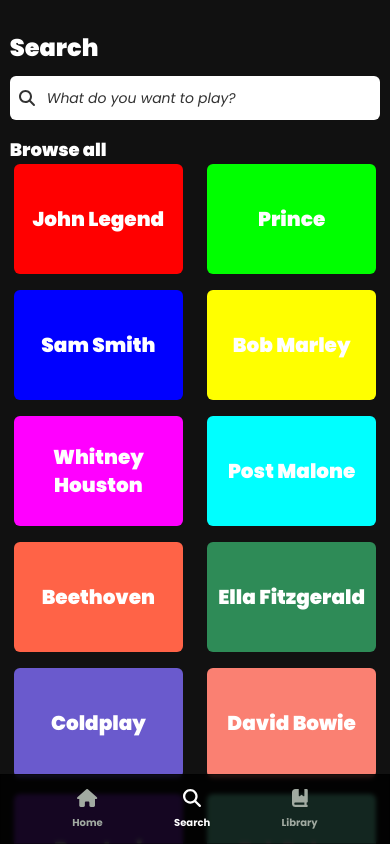
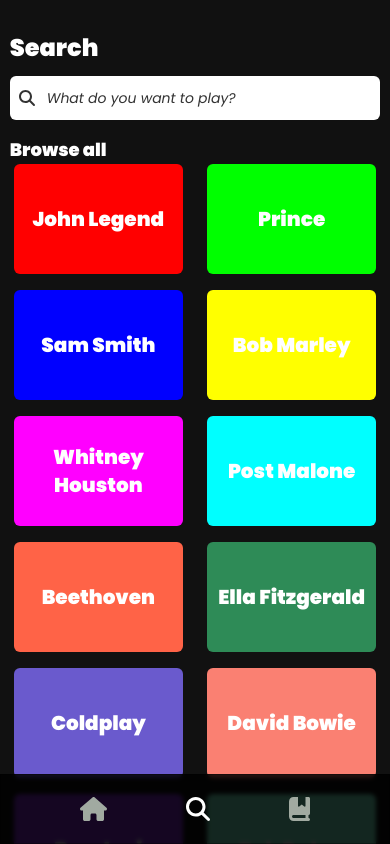
Before and after one commit to clinton401/Audiovista, a React (Vite) app: page /search in a window 390 px wide. Built offline with nearby package versions, Linux system fonts and the light colour scheme; no server answers; a web font is replaced by a local one.

Commit message:
removed the text under the navigation in navbar mobile

```diff
--- a/src/Layout/Navbar.jsx
+++ b/src/Layout/Navbar.jsx
@@ -436,22 +436,22 @@
           className="flex gap-2 flex-col justify-center items-center text-tGray 	font-bold transition-all duration-300 hover:text-white"
           to="/"
         >
-          <FontAwesomeIcon icon={faHouse} className="text-lg" />
-          <h2 className="text-ssm">Home</h2>
+          <FontAwesomeIcon icon={faHouse} className="text-2xl" />
+          {/* <h2 className="text-ssm">Home</h2> */}
         </NavLink>
         <NavLink
           className="flex gap-2 flex-col justify-center items-center text-tGray 	font-bold transition-all duration-300 hover:text-white"
           to="/search"
         >
-          <FontAwesomeIcon icon={faMagnifyingGlass} className="text-lg" />
-          <h2 className="text-ssm">Search</h2>
+          <FontAwesomeIcon icon={faMagnifyingGlass} className="text-2xl" />
+          {/* <h2 className="text-ssm">Search</h2> */}
         </NavLink>
         <NavLink
           className="flex gap-2 flex-col justify-center items-center text-tGray 	font-bold transition-all duration-300 hover:text-white"
           to="/library"
         >
-          <FontAwesomeIcon icon={faBookBookmark} className="text-lg" />
-          <h2 className="text-ssm">Library</h2>
+          <FontAwesomeIcon icon={faBookBookmark} className="text-2xl" />
+          {/* <h2 className="text-ssm">Library</h2> */}
         </NavLink>
       </header>
     </>
```
